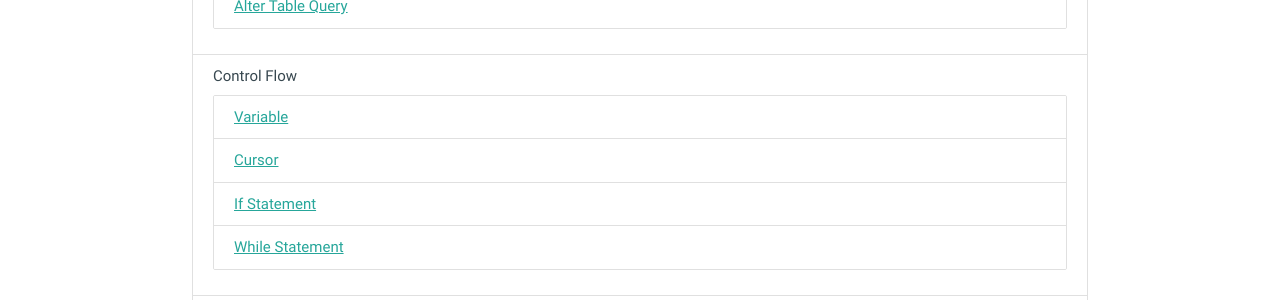
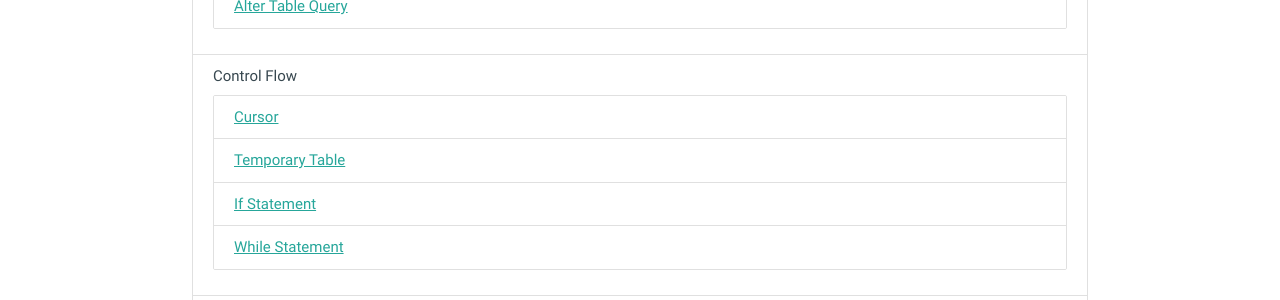
Before and after one commit to mithrandie/csvq, a Jekyll site: the page built from docs/index.md, in a window 1280 px wide. Shown: the part 631-931 px from the top of the page. Built offline with Jekyll 4.4.1, drawn with Linux system fonts in a browser that asks for light colours.

Commit message:
Update docs.

```diff
--- a/docs/index.md
+++ b/docs/index.md
@@ -18,8 +18,8 @@ You can read, update, delete CSV records with SQL-like query.
   * [Create Table Query]({{ '/reference/create-table-query.html' | relative_url }})
   * [Alter Table Query]({{ '/reference/alter-table-query.html' | relative_url }})
 * Control Flow
-  * [Variable]({{ '/reference/variable.html' | relative_url }})
   * [Cursor]({{ '/reference/cursor.html' | relative_url }})
+  * [Temporary Table]({{ '/reference/temporary-table.html' | relative_url }})
   * [If Statement]({{ '/reference/control-flow.html' | relative_url }})
   * [While Statement]({{ '/reference/control-flow.html' | relative_url }})
 * [Transaction Management]({{ '/reference/transaction.html' | relative_url }})
--- a/docs/sitemap.xml
+++ b/docs/sitemap.xml
@@ -6,7 +6,7 @@
             http://www.sitemaps.org/schemas/sitemap/0.9/sitemap.xsd">
 <url>
   <loc>https://mithrandie.github.io/csvq/</loc>
-  <lastmod>2017-06-29T17:08:49+00:00</lastmod>
+  <lastmod>2017-07-10T07:00:23+00:00</lastmod>
 </url>
 <url>
   <loc>https://mithrandie.github.io/csvq/reference.html</loc>
```
